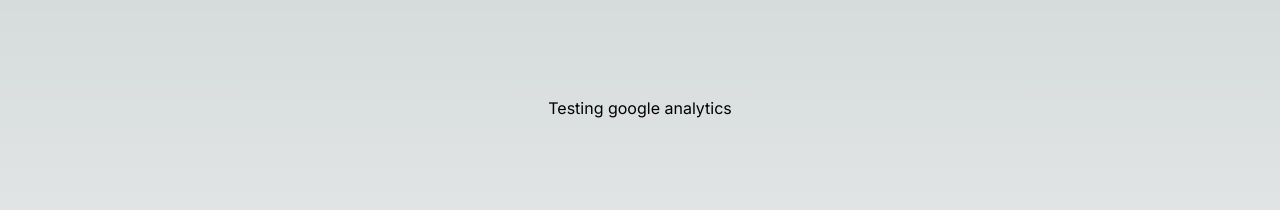
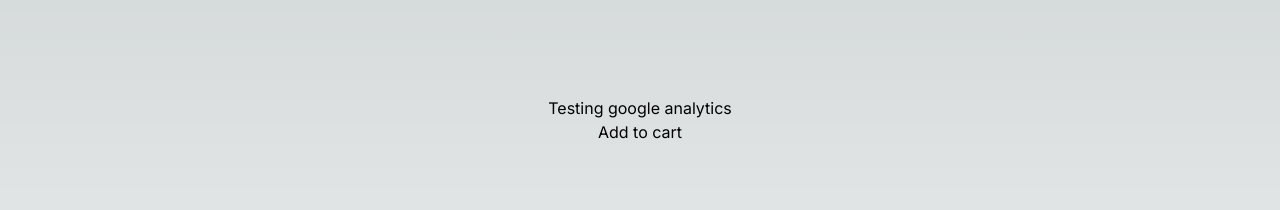
Before and after one commit to SagarTS/Google-Analytics-nextjs, a Next.js app: page / in a window 1280 px wide. Shown: the top 210 px of the page. Built offline with nearby package versions, Linux system fonts and the light colour scheme; no server answers.

Commit message:
FEAT: trigger gtag event on button click to get info

```diff
--- a/app/layout.tsx
+++ b/app/layout.tsx
@@ -1,8 +1,8 @@
 /* eslint-disable @next/next/inline-script-id */
 import type { Metadata } from 'next';
 import { Inter } from 'next/font/google';
-import Script from 'next/script';
 import './globals.css';
+import GoogleAnalytics from '@/components/GoogleAnalytics';
 
 const inter = Inter({ subsets: ['latin'] });
 
@@ -18,25 +18,9 @@
 }) {
   return (
     <html lang='en'>
-      {process.env.NODE_ENV === 'production' && (
-        <>
-          <Script
-            strategy='lazyOnload'
-            src={`https://www.googletagmanager.com/gtag/js?id=${process.env.NEXT_PUBLIC_MEASUREMENT_ID}`}
-          />
-
-          <Script strategy='lazyOnload'>
-            {`
-                    window.dataLayer = window.dataLayer || [];
-                    function gtag(){dataLayer.push(arguments);}
-                    gtag('js', new Date());
-                    gtag('config', '${process.env.NEXT_PUBLIC_MEASUREMENT_ID}', {
-                    page_path: window.location.pathname,
-                    });
-                `}
-          </Script>
-        </>
-      )}
+      {/* {process.env.NODE_ENV === 'production' && ( */}
+      <GoogleAnalytics />
+      {/* )} */}
 
       <body className={inter.className}>{children}</body>
     </html>
--- a/app/page.tsx
+++ b/app/page.tsx
@@ -1,7 +1,27 @@
+'use client';
+
 export default function Home() {
+  const event = ({ action, category, label, value }: any) => {
+    (window as any).gtag('event', action, {
+      event_category: category,
+      event_label: label,
+      value: value,
+    });
+  };
+
+  const addToCart = () => {
+    event({
+      action: 'add_to_cart',
+      category: 'ecommerce',
+      label: 'Item added to cart',
+      value: 'Tesla',
+    });
+  };
+
   return (
-    <main className='flex min-h-screen flex-col items-center justify-between p-24'>
+    <main className='flex min-h-screen flex-col items-center p-24'>
       <h1>Testing google analytics</h1>
+      <button onClick={addToCart}>Add to cart</button>
     </main>
   );
 }
--- /dev/null
+++ b/components/GoogleAnalytics.tsx
@@ -0,0 +1,31 @@
+'use client';
+
+import React from 'react';
+import Script from 'next/script';
+import { usePathname } from 'next/navigation';
+
+const GoogleAnalytics = () => {
+  const pathname = usePathname();
+
+  return (
+    <>
+      <Script
+        strategy='lazyOnload'
+        src={`https://www.googletagmanager.com/gtag/js?id=${process.env.NEXT_PUBLIC_MEASUREMENT_ID}`}
+      />
+
+      <Script id='' strategy='lazyOnload'>
+        {`
+              window.dataLayer = window.dataLayer || [];
+              function gtag(){dataLayer.push(arguments);}
+              gtag('js', new Date());
+              gtag('config', '${process.env.NEXT_PUBLIC_MEASUREMENT_ID}', {
+              page_path: window.location.pathname,
+              });
+          `}
+      </Script>
+    </>
+  );
+};
+
+export default GoogleAnalytics;
```
